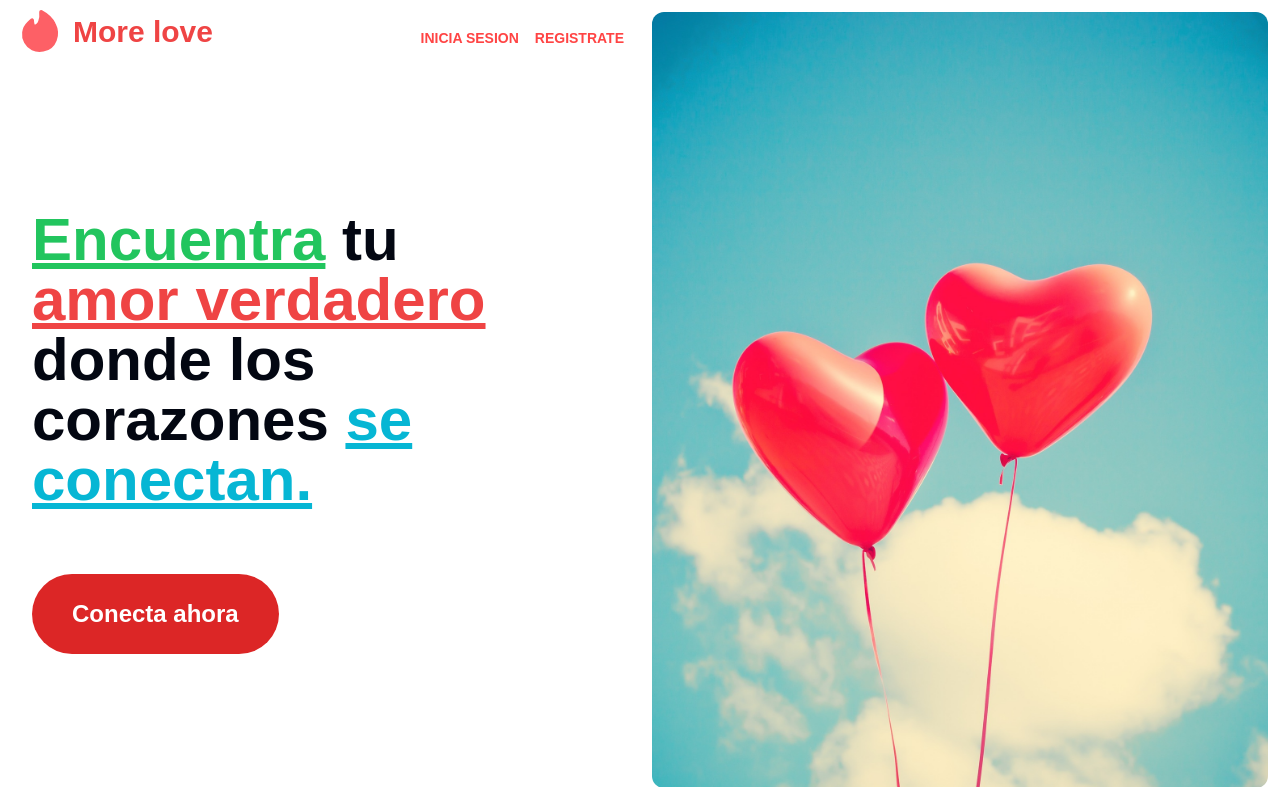
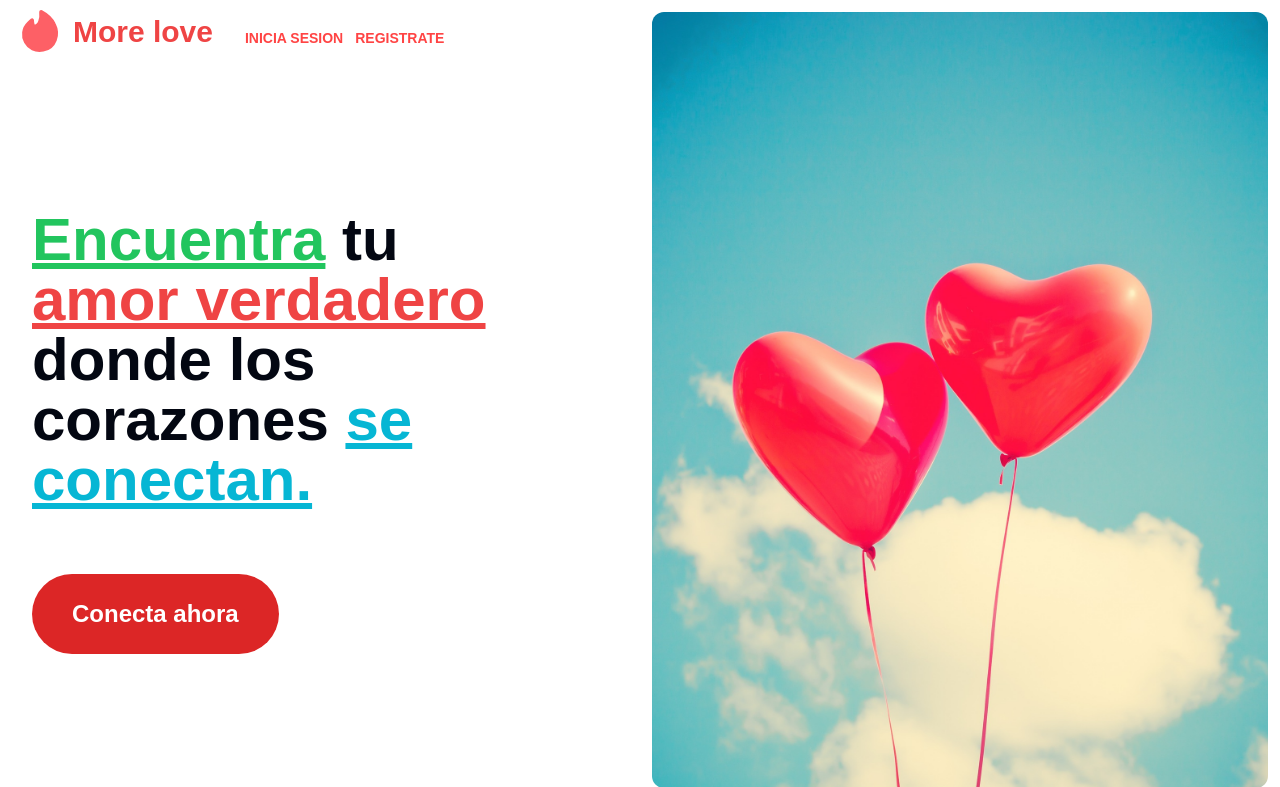
Before and after one commit to DaveAdbeel/App-citas, a Flask app: page / in a window 1280 px wide. Shown: the top 787 px of the page. Run offline with Flask 3, Linux system fonts and the light colour scheme; some libraries are stand-ins or nearby versions; some web fonts are replaced.

Commit message:
changing the styles of the home

```diff
--- a/templates/components/navbar.html
+++ b/templates/components/navbar.html
@@ -1,5 +1,5 @@
 <nav
-   class="navbar w-full max-w-screen-2xl flex px-4 py-2 text-white rounded-b-none justify-between items-center 2xl:flex 2xl:rounded-b-2xl"
+   class="navbar w-full max-w-screen-2xl flex px-4 py-2 text-white rounded-b-none justify-between lg:justify-start items-center 2xl:flex 2xl:rounded-b-2xl"
 >
    <div class="bar-container">
       <div class="flex items-center">
@@ -7,7 +7,7 @@
             src="{{url_for('static', filename='img/nav-logo.svg')}}"
             alt="nav logo"
          />p
-         <span class="font-black text-3xl text-red-500">More love</span>
+         <span class="font-black text-3xl text-red-500 mr-8">More love</span>
       </div>
       <button class="lg:hidden" onclick="show_navbar()">
          <img
@@ -19,12 +19,12 @@
 
    <div class="wrapper" id="wrapper">
       <ul
-         class="expandable gap-4 font-semibold  md:flex md:gap-4 text-red-600"
+         class="expandable gap-4 font-semibold  md:flex md:gap-3 text-red-600"
       >
          <li class="hover:opacity-80">
             <a href="/login" >
 
-               <p class="text-xl lg:text-sm ">Inicia sesion</p>
+               <p class="text-xl lg:text-sm">Inicia sesion</p>
             </a>
          </li>
          <li class="hover:opacity-80">
```
